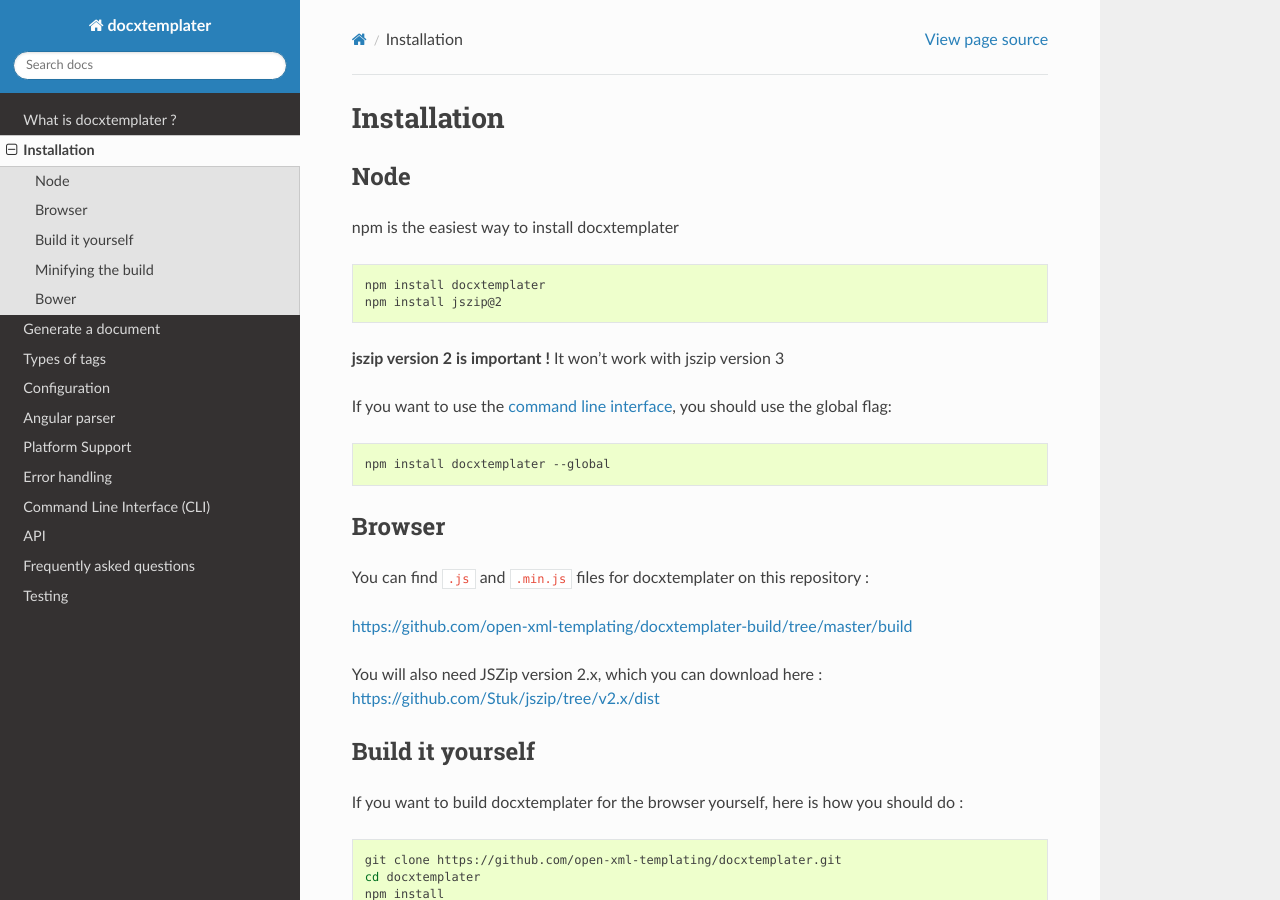
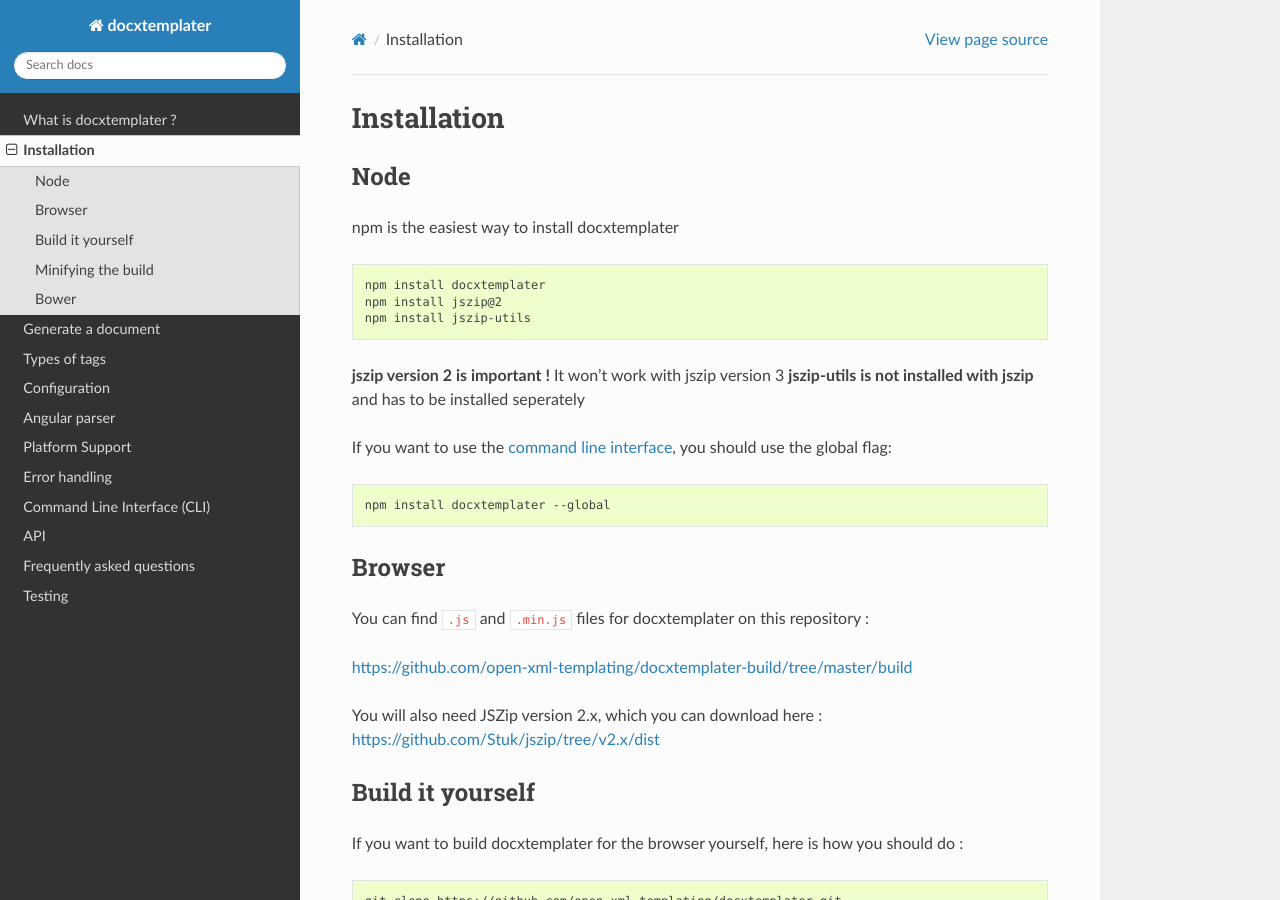
Before and after one commit to open-xml-templating/docxtemplater, a Sphinx documentation site: the page built from docs/source/installation.rst, in a window 1280 px wide and 900 px high. Built offline with Sphinx 7.4.7 and the Read the Docs theme 2.0.0, drawn with Linux system fonts in a browser that asks for light colours.

Commit message:
Update installation.rst
There is no jszip-utils, yet it is used in the example code in later in the docs. Best stipulate that people must install it.

```diff
--- a/docs/source/installation.rst
+++ b/docs/source/installation.rst
@@ -16,8 +16,10 @@ npm is the easiest way to install docxtemplater
 
     npm install docxtemplater
     npm install jszip@2
+    npm install jszip-utils
 
 **jszip version 2 is important !** It won't work with jszip version 3
+**jszip-utils is not installed with jszip** and has to be installed seperately
 
 If you want to use the `command line interface`_, you should use the global flag:
 
```
